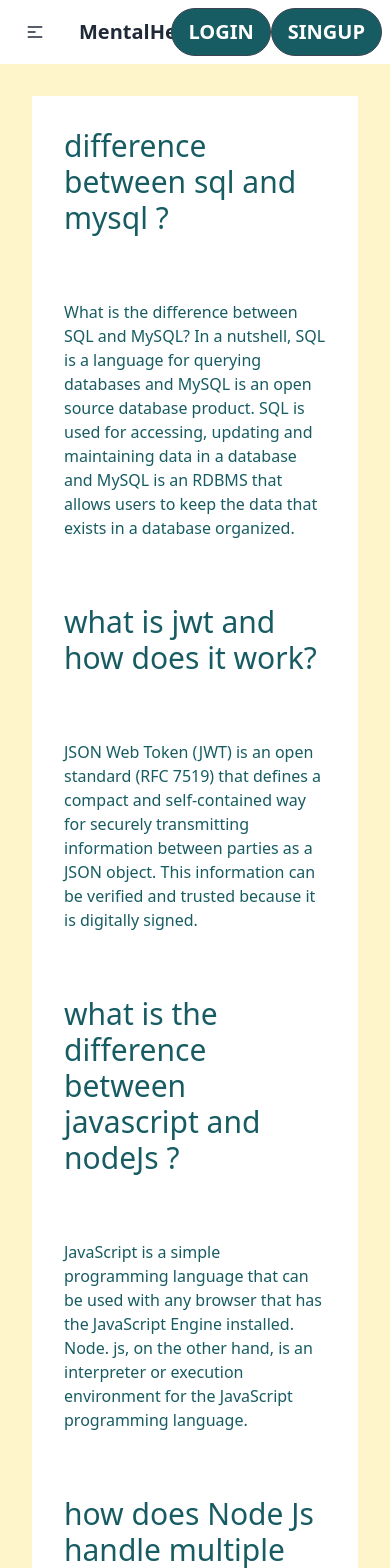
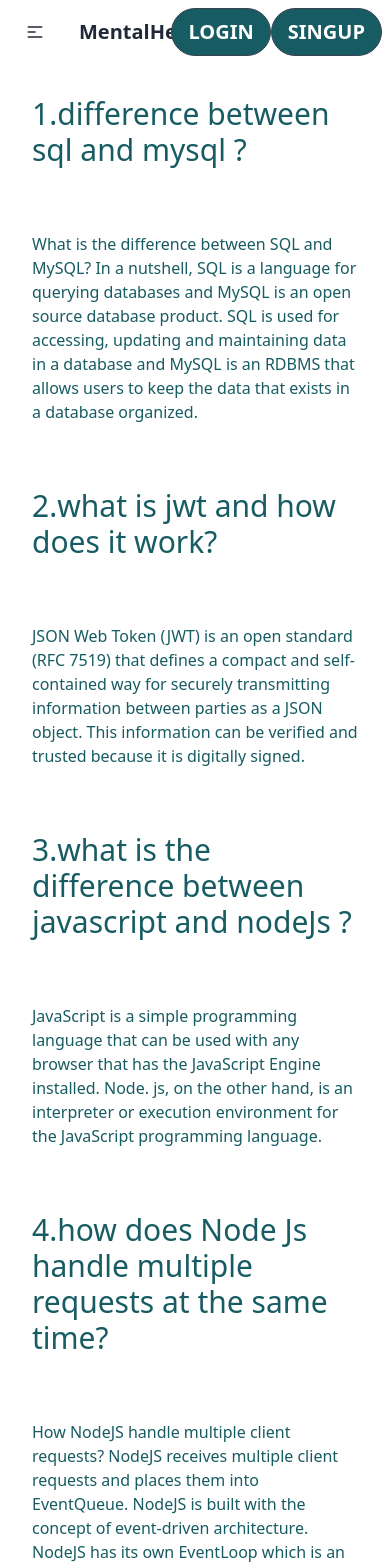
Before and after one commit to arafatyamin/mental-care-client, a React (Create React App) app: page /blogs in a window 390 px wide. Shown: the top 1568 px of the page. Built offline with nearby package versions, Linux system fonts and the light colour scheme; no server answers; what react-photo-view would draw is missing.

Commit message:
responsive mobile view

```diff
--- a/src/pages/Blogs/Blogs.js
+++ b/src/pages/Blogs/Blogs.js
@@ -2,17 +2,17 @@ import React from 'react';
 
 const Blogs = () => {
     return (
-        <div className="bg-[#fff5cb]  p-8">
-            <h1 className="text-3xl bg-white text-[#175c62] p-8">difference between sql and mysql ?</h1>
+        <div className="bg-[#fff5cb]  lg:p-8">
+            <h1 className="text-3xl bg-white text-[#175c62] p-8">1.difference between sql and mysql ?</h1>
             <p className="bg-white text-[#175c62] p-8">What is the difference between SQL and MySQL? In a nutshell, SQL is a language for querying databases and MySQL is an open source database product. SQL is used for accessing, updating and maintaining data in a database and MySQL is an RDBMS that allows users to keep the data that exists in a database organized.</p>
 
-            <h1 className="text-3xl bg-white text-[#175c62] p-8">what is jwt and how does it work?</h1>
+            <h1 className="text-3xl bg-white text-[#175c62] p-8">2.what is jwt and how does it work?</h1>
             <p className="bg-white text-[#175c62] p-8">JSON Web Token (JWT) is an open standard (RFC 7519) that defines a compact and self-contained way for securely transmitting information between parties as a JSON object. This information can be verified and trusted because it is digitally signed.</p>
 
-            <h1 className="text-3xl bg-white text-[#175c62] p-8">what is the difference between javascript and nodeJs ?</h1>
+            <h1 className="text-3xl bg-white text-[#175c62] p-8">3.what is the difference between javascript and nodeJs ?</h1>
             <p className="bg-white text-[#175c62] p-8">JavaScript is a simple programming language that can be used with any browser that has the JavaScript Engine installed. Node. js, on the other hand, is an interpreter or execution environment for the JavaScript programming language.</p>
 
-            <h1 className="text-3xl bg-white text-[#175c62] p-8">how does Node Js handle multiple requests at the same time?</h1>
+            <h1 className="text-3xl bg-white text-[#175c62] p-8">4.how does Node Js handle multiple requests at the same time?</h1>
             <p className="bg-white text-[#175c62] p-8">How NodeJS handle multiple client requests? NodeJS receives multiple client requests and places them into EventQueue. NodeJS is built with the concept of event-driven architecture. NodeJS has its own EventLoop which is an infinite loop that receives requests and processes them.</p>
         </div>
     );
--- a/src/pages/Home/Home.js
+++ b/src/pages/Home/Home.js
@@ -27,7 +27,7 @@ const Home = () => {
 
                         <div className="card-body items-center text-[#175c62] hover:text-white text-center">
                         <PhotoView src={highlight.picture}>
-                        <img src={highlight.icon}  alt="" className="w-2/6" />
+                        <img src={highlight.icon ? highlight.icon:'https://i.ibb.co/4p1X41C/depression.png'}  alt="" className="w-2/6" />
                         </PhotoView>
                             <h2 className="card-title">{highlight.title}</h2>
                             <h2 className="card-title">${highlight.price}</h2>
--- a/src/pages/Review/Review.js
+++ b/src/pages/Review/Review.js
@@ -54,7 +54,7 @@ const Review = ({service}) => {
                     <input name="photo" type="text" placeholder="title" className="input input-bordered
                     active:border-[#175c62] bg-white rounded-full" defaultValue={title}  readOnly/>
 
-                    <textarea name="message" className="textarea textarea-bordered h-24 col-span-2" placeholder="your massage" required></textarea>
+                    <textarea name="message" className="textarea textarea-bordered h-24 lg:col-span-2" placeholder="your massage" required></textarea>
                     </div>
                     <input type="submit" value="add review" className="btn bg-[#175c62] hover:bg-white hover:text-[#175c62] hover:border-[#175c62]" />
             </form>
```
